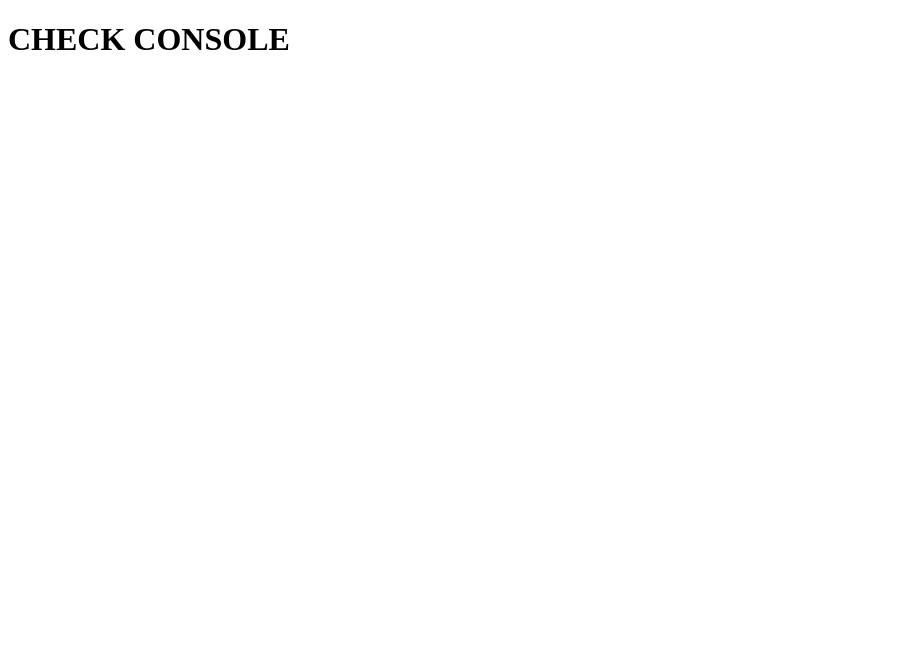
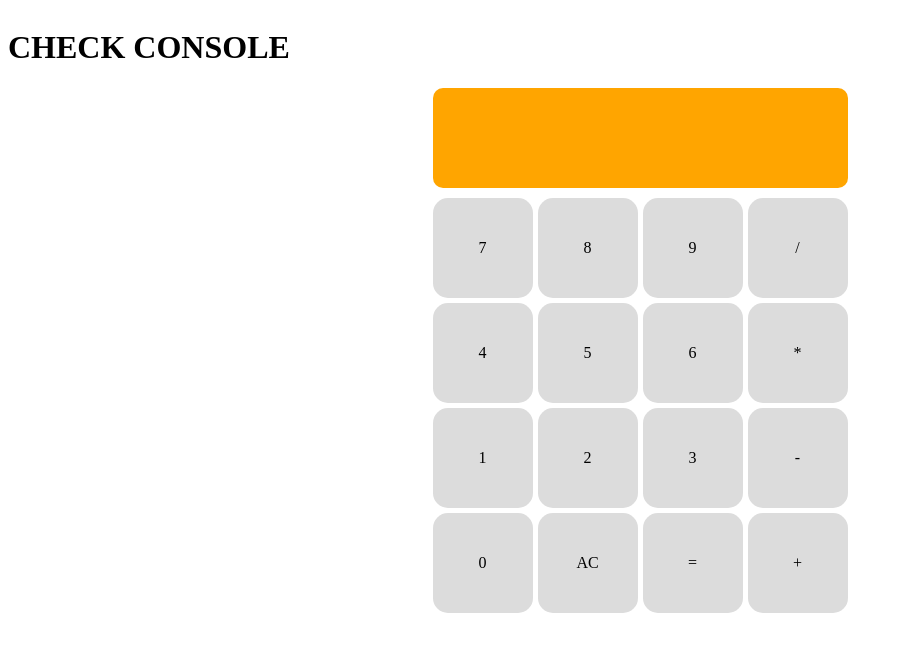
Before and after one commit to ss-karthik/calculator, a plain HTML site: page index.html in a window 1280 px wide. Shown: the whole page, without its empty margins (0-902 px from the left). Drawn offline with Linux system fonts and the light colour scheme.

Commit message:
Create basic UI

```diff
--- a/index.html
+++ b/index.html
@@ -3,10 +3,41 @@
 <head>
     <meta charset="UTF-8">
     <meta name="viewport" content="width=device-width, initial-scale=1.0">
+    <link rel="stylesheet" href="style.css">
     <title>Calculator</title>
 </head>
 <body>
    <h1>CHECK CONSOLE</h1>
+
+   <div class="container">
+    <div class="calc-display"></div>
+    <div class="button-section">
+        <div class="row">
+            <div class="cell" id="seven">7</div>
+            <div class="cell" id="eight">8</div>
+            <div class="cell" id="nine">9</div>
+            <div class="cell" id="divide">/</div>
+        </div>
+        <div class="row">
+            <div class="cell" id="four">4</div>
+            <div class="cell" id="five">5</div>
+            <div class="cell" id="six">6</div>
+            <div class="cell" id="multiply">*</div>
+        </div>
+        <div class="row">
+            <div class="cell" id="one">1</div>
+            <div class="cell" id="two">2</div>
+            <div class="cell" id="three">3</div>
+            <div class="cell" id="subtract">-</div>
+        </div>
+        <div class="row">
+            <div class="cell" id="zero">0</div>
+            <div class="cell" id="allclear">AC</div>
+            <div class="cell" id="equals">=</div>
+            <div class="cell" id="plus">+</div>
+        </div>
+    </div>
+   </div>
    <script src="script.js"></script>
 </body>
 </html>
--- /dev/null
+++ b/style.css
@@ -0,0 +1,41 @@
+body {
+    display: flex;
+    flex-direction: column;
+    justify-content: center;
+}
+
+.container {
+    display: flex;
+    flex-direction: column;
+    align-items: center;
+    gap: 10px;
+}
+
+.calc-display {
+    width: 415px;
+    height: 100px;
+    background-color: orange;
+    border-radius: 10px;
+}
+
+.button-section {
+    display: flex;
+    flex-direction: column;
+    gap: 5px;
+}
+
+.row {
+    display: flex;
+    justify-content: center;
+    gap: 5px;
+}
+
+.cell {
+    width:100px;
+    height: 100px;
+    display: flex;
+    justify-content: center;
+    align-items: center;
+    background-color: gainsboro;
+    border-radius: 15px;
+}
```
